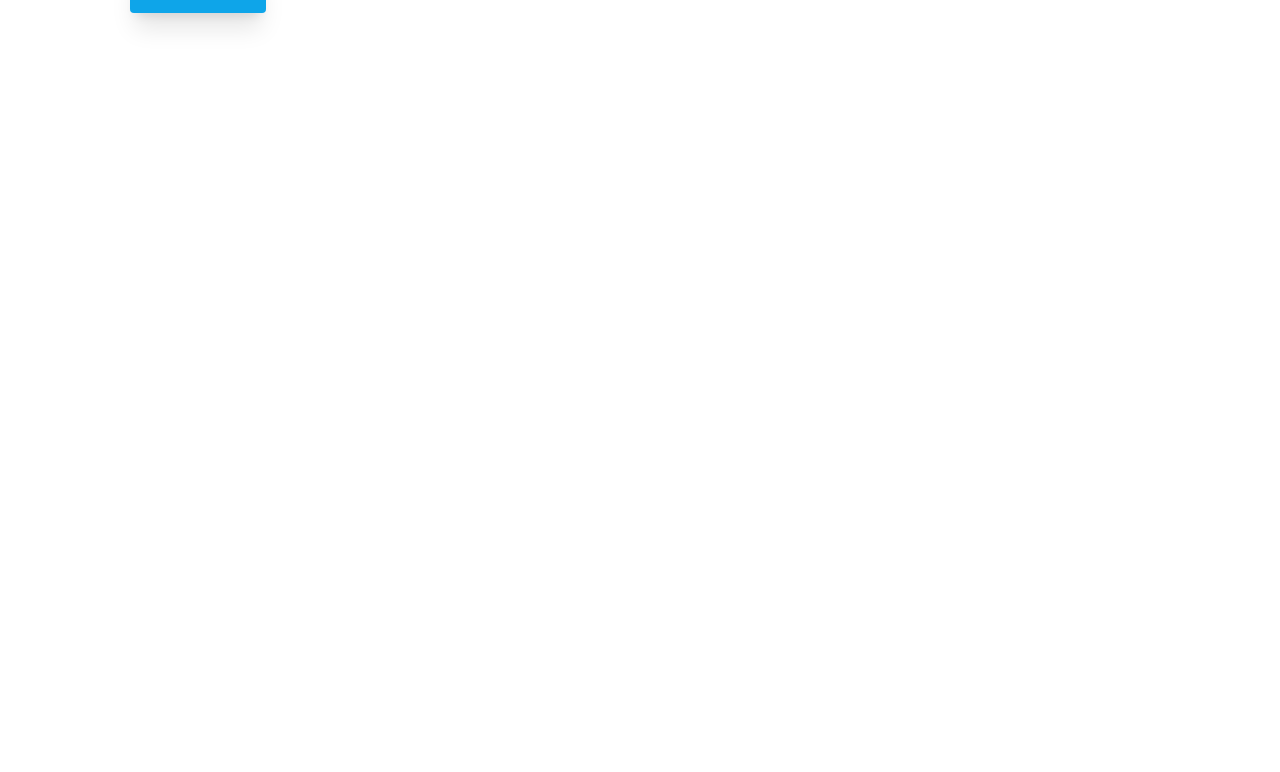
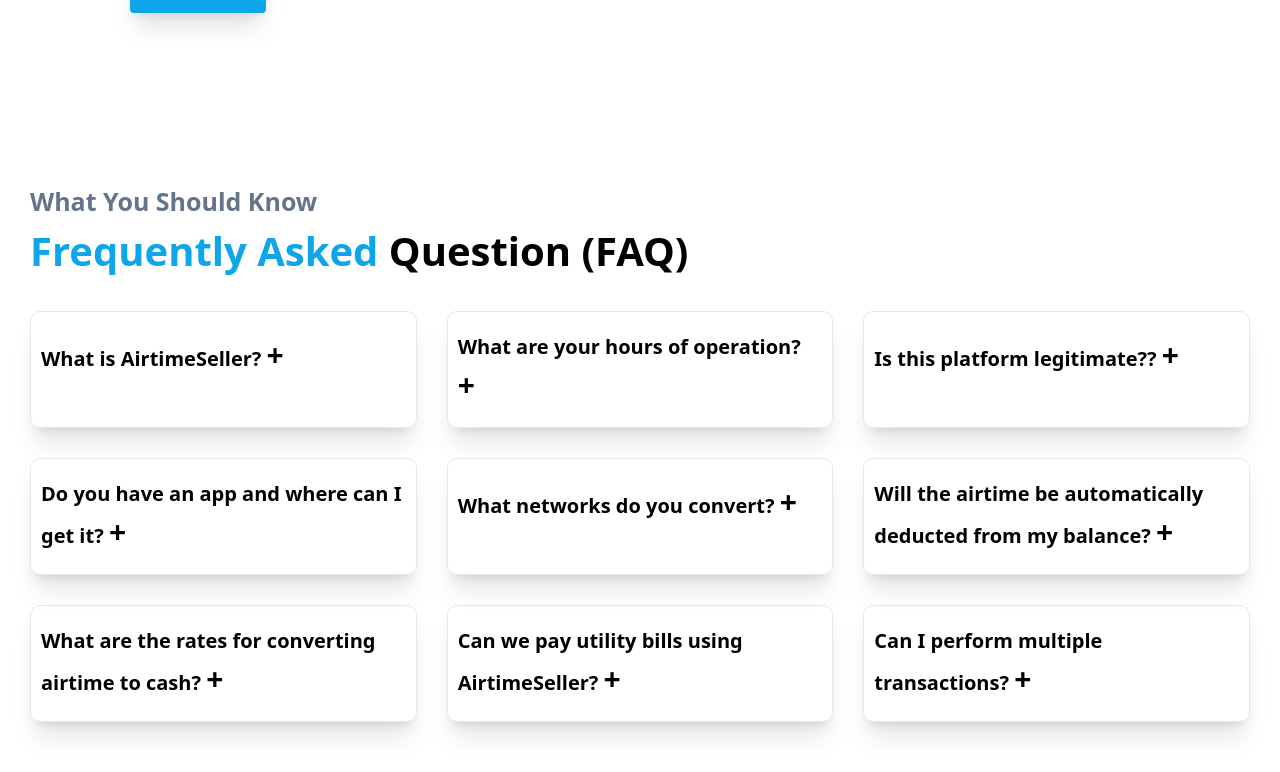
Before and after one commit to DesmondNzubechi/Airtime-seller, a React (Create React App) app: page / in a window 1280 px wide. Shown: the part 4069-4841 px from the top of the page. Before the commit the page ends 4172 px from the top, so only its background shows below. Built offline with nearby package versions, Linux system fonts and the light colour scheme; the HTML template or start-up script is replaced by a standard one.

Commit message:
new change

```diff
--- a/src/App.js
+++ b/src/App.js
@@ -7,8 +7,7 @@
 import { PayBill } from './Components/services/Services';
 import { BuyData } from './Components/services/Services';
 import { BuyAirtime } from './Components/services/Services';
-
-
+import { FAQs } from './Components/FAQ/FAQs';
 function App() {
   return (
     <div>
@@ -20,6 +19,7 @@
    <PayBill />
    <BuyData />
    <BuyAirtime />
+    <FAQs />
     </div>
   );
 }
--- /dev/null
+++ b/src/Components/FAQ/FAQ.jsx
@@ -0,0 +1,27 @@
+ import React from "react";
+import { useState } from "react";
+import { FAQs } from "./FAQs";
+
+ export const FAQ = (props) => {
+    const [isPlus, setIsPlus] = useState('+');
+    const [isQuestion, setIsQuestion] = useState(false);
+
+    const showAns = () => {
+       // setIsPlus('-');
+       // setIsQuestion(true);
+       if (!isQuestion) {
+        setIsQuestion(true);
+        setIsPlus('-');
+       } else {
+        setIsQuestion(false);
+        setIsPlus('+');
+       }
+    }
+    return (
+
+                <div className="border p-[10px] shadow-xl rounded-[10px] hover:bg-sky-50 cursor-pointer active:bg-sky-500" onClick={showAns}>
+                   <h3 className="my-[10px] font-semibold text-[15px] md:text-[20px]">{props.Que} <span className="text-[30px] ">{isPlus}</span> </h3>
+                  { isQuestion && <p className="text-[15px] md:text-[17px] text-slate-600">{props.Ans}</p> }
+                </div>
+    )
+ }
--- /dev/null
+++ b/src/Components/FAQ/FAQs.jsx
@@ -0,0 +1,71 @@
+  import React from "react";
+import { FAQ } from "./FAQ";
+
+  export const FAQs = () => {
+
+    return (
+        <div className="px-[30px] py-[50px]">
+        <div className="my-[30px] ">
+          <h2 className="font-semibold text-[20px] text-slate-500  md:text-[25px] ">What You Should Know</h2>
+          <h1 className="text-[25px] font-bold md:text-[40px] "><span className="text-sky-500  "> Frequently Asked</span>  Question (FAQ)</h1>
+          </div>
+          <div className="grid md:grid-cols-3 gap-[30px]">
+         <FAQ
+             Que='What is AirtimeSeller?'
+            Ans='AirtimeSeller Technology LTD is your number
+            one Airtime to cash converter available in Nigeria. You can
+             easily convert your excess airtime or overloaded Airtime back
+              to cash with us.'
+
+            />
+             <FAQ
+             Que='What are your hours of operation?'
+            Ans='We operate 24/7, we are always available to serve you better.
+            However in the event of server maintenance or any of such activities you might experience difficulty or inability to use our website or app.'
+
+            />
+             <FAQ
+             Que='Is this platform legitimate??'
+            Ans='AirtimeSeller  Technology LTD is a registered Nigerian company with registered license number RC16754037. It is 100% legitimate.'
+
+            />
+             <FAQ
+             Que='Do you have an app and where can I get it?'
+            Ans='Our mobile app is under production and will be found on the Google play store. It will also be available to
+            iOS users on the app store or you can simply log on to www.airtimeSeller.com and we would be glad to render our service to you.'
+
+            />
+             <FAQ
+             Que='What networks do you convert?'
+            Ans='We convert all networks with no exceptions. Glo, MTN, 9mobile and Airtel.
+            However if at a certain time a certain network is unavailable on our platform it is due to a network down time and we advice that
+             you check back within 24 to 48 hours.'
+
+            />
+             <FAQ
+             Que='Will the airtime be automatically deducted from my balance?'
+            Ans='No it will not. Sending the airtime manually to the designated number shows your consent to the transaction about to take place and
+            reduces fraudulent transactions.'
+
+            />
+             <FAQ
+             Que='What are the rates for converting airtime to cash? '
+            Ans='AirtimeFlip does not have a fixed rate for airtime to cash conversion. Rates on all networks are subject
+            to change. However, we will always offer the cheapest rates in the market at any point in time.'
+
+            />
+             <FAQ
+             Que='Can we pay utility bills using AirtimeSeller?'
+            Ans='Yes, you can pay for your cable TV, electricity bills and much more using AirtimeFlip or our website.'
+
+            />
+             <FAQ
+             Que='Can I perform multiple transactions? '
+            Ans='Yes you can carry out multiple transactions. AirtimeFlip operates 24/7 and is always available
+            for all your needs all day, every day.'
+
+            />
+            </div>
+            </div>
+    )
+  }
```
